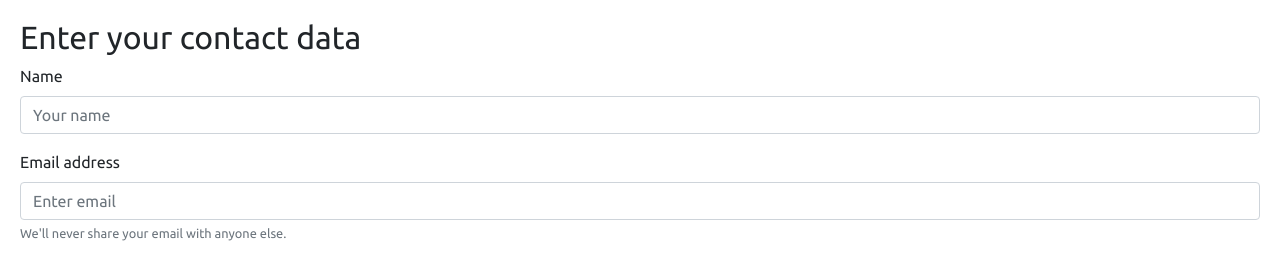
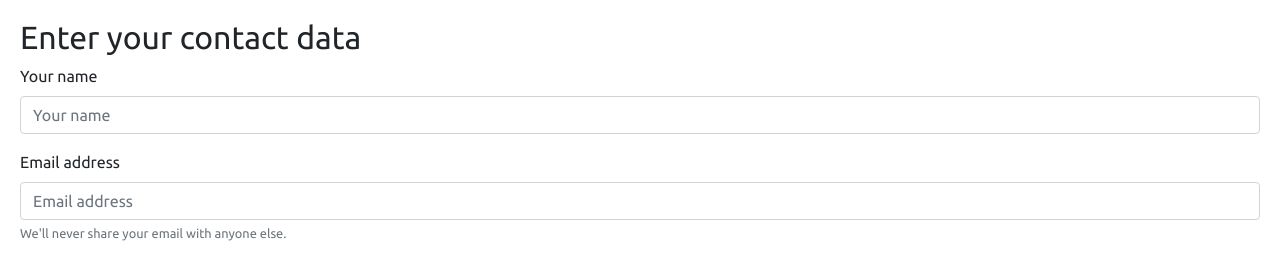
Before and after one commit to Haugen/udemy-react-max, a React (Create React App) app: page /checkout in a window 1280 px wide. Both pictures are taken after a click on the button "Looks good? Continue with order". Shown: the part 516-779 px from the top of the page. Built offline with nearby package versions, Linux system fonts and the light colour scheme.

Commit message:
Initial handling for the checkout form.

```diff
--- a/package.json
+++ b/package.json
@@ -4,6 +4,7 @@
   "private": true,
   "dependencies": {
     "axios": "^0.18.0",
+    "lodash": "^4.17.11",
     "prop-types": "^15.6.2",
     "react": "^16.7.0-alpha",
     "react-dom": "^16.7.0-alpha",
--- /dev/null
+++ b/src/components/UI/Input/Input.js
@@ -0,0 +1,18 @@
+import React from 'react';
+
+const input = props => {
+  return (
+    <>
+      <label htmlFor={props.id}>{props.label}</label>
+      <input
+        type={props.type}
+        className="form-control"
+        id={props.id}
+        placeholder={props.label}
+        onChange={props.changed}
+      />
+    </>
+  );
+};
+
+export default input;
--- a/src/containers/Checkout/ContactData/ContactData.js
+++ b/src/containers/Checkout/ContactData/ContactData.js
@@ -3,16 +3,18 @@ import React from 'react';
 import Button from '../../../components/UI/Button/Button';
 import { firebase as axios } from '../../../util/Axios/Axios';
 import Spinner from '../../../components/UI/Spinner/Spinner';
+import Input from '../../../components/UI/Input/Input';
+import { cloneDeep } from 'lodash';
 
 class ContactData extends React.Component {
   state = {
     customer: {
-      name: '',
-      email: '',
-      address: {
-        street: '',
-        ZIP: ''
-      }
+      name: { id: 'name', value: '' },
+      email: { id: 'email', value: '' },
+      street: { id: 'street', value: '' },
+      zip: { id: 'zip', value: '' },
+      city: { id: 'city', value: '' },
+      deliveryMethod: { id: 'deliveryMethod', value: '' }
     },
     purchaseInProgress: false
   };
@@ -26,19 +28,17 @@ class ContactData extends React.Component {
         ingredients: this.props.ingredients,
         totalPrice: this.props.totalPrice,
         customer: {
-          name: 'Tobias Haugen',
+          name: this.state.customer.name.value,
           address: {
-            stret: 'Lindholmsallén 53',
-            zip: '417 53',
-            city: 'Gothenburg',
-            country: 'Sweden'
+            street: this.state.customer.street.value,
+            zip: this.state.customer.zip.value,
+            city: this.state.customer.city.value
           },
-          email: 'tobiashaugen@gmail.com'
+          email: this.state.customer.email.value
         },
-        deliveryMethod: 'fastest'
+        deliveryMethod: this.state.customer.deliveryMethod.value
       })
-      .then(response => {
-        console.log(response);
+      .then(() => {
         this.setState({
           purchaseInProgress: false
         });
@@ -52,61 +52,83 @@ class ContactData extends React.Component {
       });
   };
 
+  onChangeHandler = (event, id) => {
+    const newState = cloneDeep(this.state);
+    newState.customer[id].value = event.target.value;
+    console.log(event.target.value);
+    this.setState(newState);
+  };
+
   render() {
     let form = (
-      <form>
+      <form onSubmit={this.createOrderHandler}>
         <div className="form-group">
-          <label htmlFor="name">Name</label>
-          <input
+          <Input
+            changed={event =>
+              this.onChangeHandler(event, this.state.customer.name.id)
+            }
             type="text"
-            className="form-control"
             id="name"
-            placeholder="Your name"
+            label="Your name"
           />
         </div>
         <div className="form-group">
-          <label htmlFor="email">Email address</label>
-          <input
+          <Input
+            changed={event =>
+              this.onChangeHandler(event, this.state.customer.email.id)
+            }
             type="email"
-            className="form-control"
             id="email"
-            placeholder="Enter email"
+            label="Email address"
           />
           <small id="emailHelp" className="form-text text-muted">
             We'll never share your email with anyone else.
           </small>
         </div>
         <div className="form-group">
-          <label htmlFor="street">Street address</label>
-          <input
+          <Input
+            changed={event =>
+              this.onChangeHandler(event, this.state.customer.street.id)
+            }
             type="text"
-            className="form-control"
             id="street"
-            placeholder="Street address"
+            label="Street address"
           />
         </div>
         <div className="form-group">
-          <label htmlFor="zip">ZIP code</label>
-          <input
+          <Input
+            changed={event =>
+              this.onChangeHandler(event, this.state.customer.zip.id)
+            }
             type="text"
-            className="form-control"
             id="zip"
-            placeholder="ZIP code"
+            label="ZIP code"
           />
         </div>
-        <div className="form-check">
-          <input
-            type="checkbox"
-            className="form-check-input"
-            id="exampleCheck1"
+        <div className="form-group">
+          <Input
+            changed={event =>
+              this.onChangeHandler(event, this.state.customer.city.id)
+            }
+            type="text"
+            id="city"
+            label="City"
           />
-          <label className="form-check-label" htmlFor="exampleCheck1">
-            I agree to the terms and conditions
-          </label>
         </div>
-        <Button click={this.createOrderHandler} classes="btn btn-success mt-3">
-          Order burger!
-        </Button>
+        <div className="form-group">
+          <label htmlFor="delivery">Delivery method</label>
+          <select
+            onChange={event =>
+              this.onChangeHandler(event, this.state.customer.deliveryMethod.id)
+            }
+            className="form-control"
+            id="delivery"
+          >
+            <option value="fastest">Fastest</option>
+            <option value="cheapest">Cheapest</option>
+          </select>
+        </div>
+        <Button classes="btn btn-success mt-3">Order burger!</Button>
       </form>
     );
 
--- a/src/containers/Orders/Orders.js
+++ b/src/containers/Orders/Orders.js
@@ -6,7 +6,7 @@ import Spinner from '../../components/UI/Spinner/Spinner';
 import WithErrorHandling from '../../util/WithErrorHandling/WithErrorHandling';
 
 const orders = () => {
-  let displayOrders = [];
+  let displayOrders = 'No orders.';
   const [orders, setOrders] = useState(<Spinner />);
 
   useEffect(() => {
@@ -14,6 +14,7 @@ const orders = () => {
       .get('orders.json')
       .then(response => {
         let orders = [];
+        if (response.data) {
           for (let [orderId, order] of Object.entries(response.data)) {
             orders.push({
               Id: orderId,
@@ -21,9 +22,12 @@ const orders = () => {
               price: order.totalPrice
             });
           }
+        }
         return orders;
       })
       .then(orders => {
+        if (orders.length > 0) {
+          displayOrders = [];
           for (let i = 0; i < orders.length; i++) {
             displayOrders.push(
               <Order
@@ -32,6 +36,7 @@ const orders = () => {
                 price={orders[i].price}
               />
             );
+          }
         }
         setOrders(displayOrders);
       })
```
Lines whose indentation alone changed are shown as unchanged.
